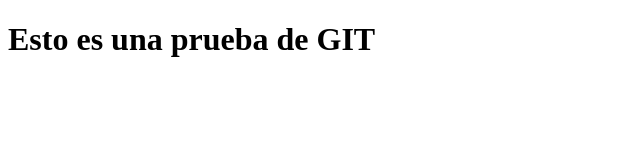
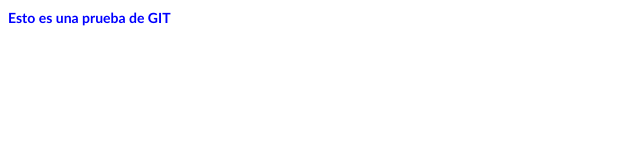
Before and after one commit to oscarmurguia/oscarmurguia, a plain HTML site: page index.html in a window 1280 px wide. Shown: the whole page, without its empty margins (0-640 px from the left). Drawn offline with Linux system fonts and the light colour scheme.

Commit message:
Añadiendo algunos estilos

```diff
--- /dev/null
+++ b/css/stylesheet.css
@@ -0,0 +1,8 @@
+H1 {
+    color: blue;
+    font-size:14px;
+}
+
+body {
+    font-family: 'Trebuchet MS', 'Lucida Sans Unicode', 'Lucida Grande', 'Lucida Sans', Arial, sans-serif;
+}
--- a/index.html
+++ b/index.html
@@ -4,6 +4,7 @@
     <meta charset="UTF-8">
     <meta http-equiv="X-UA-Compatible" content="IE=edge">
     <meta name="viewport" content="width=device-width, initial-scale=1.0">
+    <link rel="stylesheet" href="css/stylesheet.css">
     <title>..:: Pruebas ::..</title>
 </head>
 <body>
```
